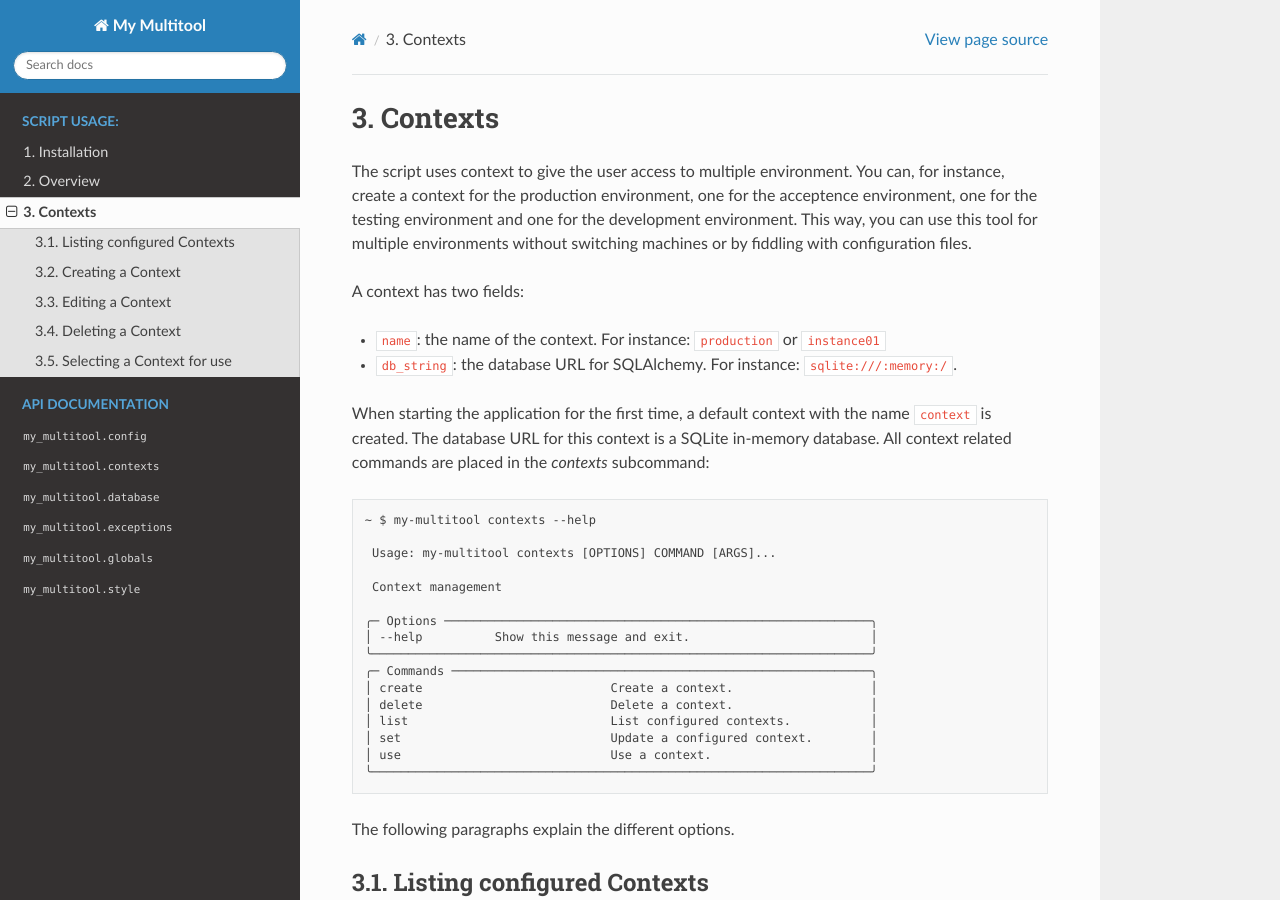
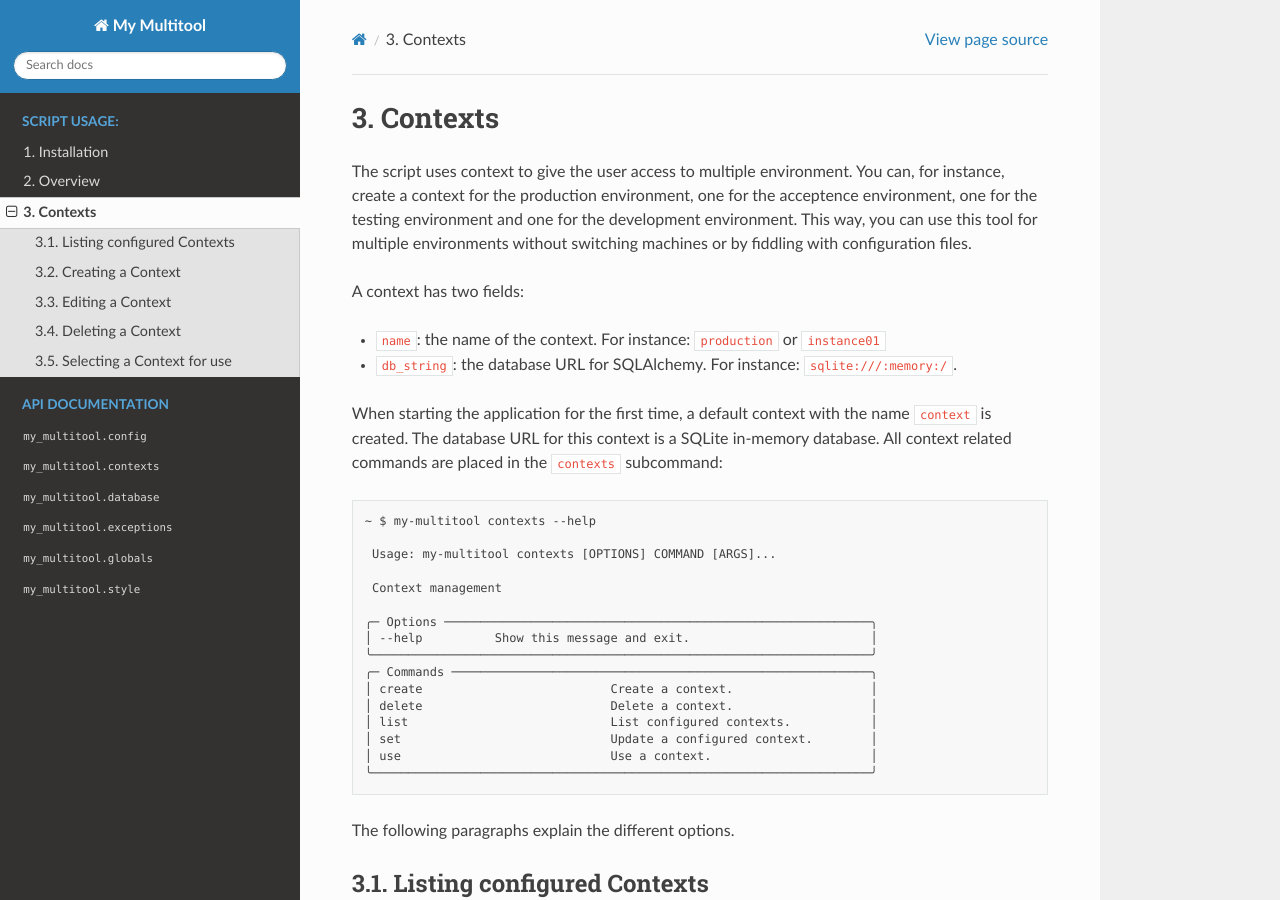
Before and after one commit to DarylStark/my_multitool, a Sphinx documentation site: the page built from docs/source/usage/contexts.rst, in a window 1280 px wide and 900 px high. Built offline with Sphinx 7.4.7 and the Read the Docs theme 2.0.0, drawn with Linux system fonts in a browser that asks for light colours; pages that are not in the unit, such as notebooks, are missing from menus.

```diff
--- a/docs/source/usage/contexts.rst
+++ b/docs/source/usage/contexts.rst
@@ -8,7 +8,7 @@ A context has two fields:
 -   ``name``: the name of the context. For instance: ``production`` or ``instance01``
 -   ``db_string``: the database URL for SQLAlchemy. For instance: ``sqlite:///:memory:/``.
 
-When starting the application for the first time, a default context with the name ``context`` is created. The database URL for this context is a SQLite in-memory database. All context related commands are placed in the `contexts` subcommand:
+When starting the application for the first time, a default context with the name ``context`` is created. The database URL for this context is a SQLite in-memory database. All context related commands are placed in the ``contexts`` subcommand:
 
 .. code-block::
 
```
